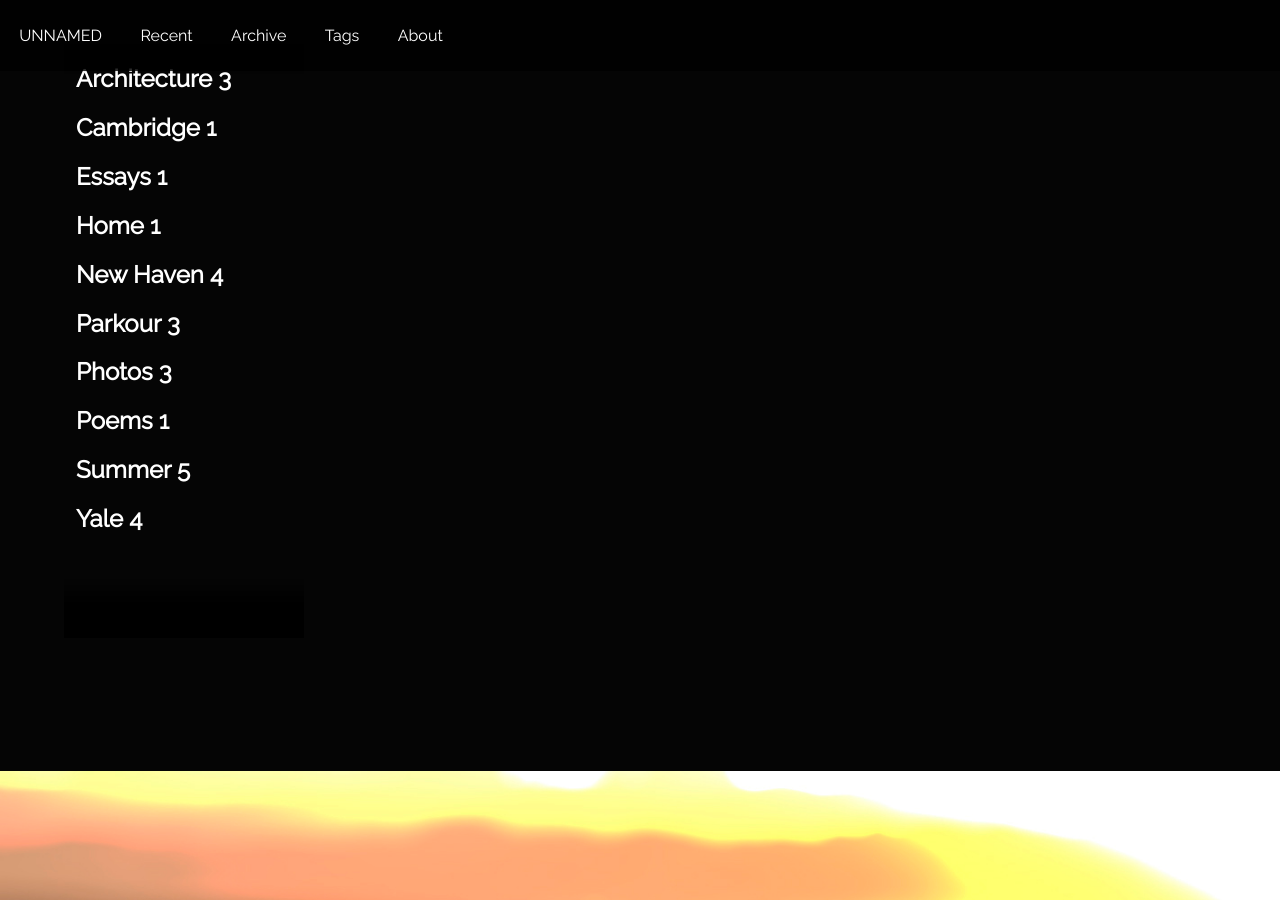
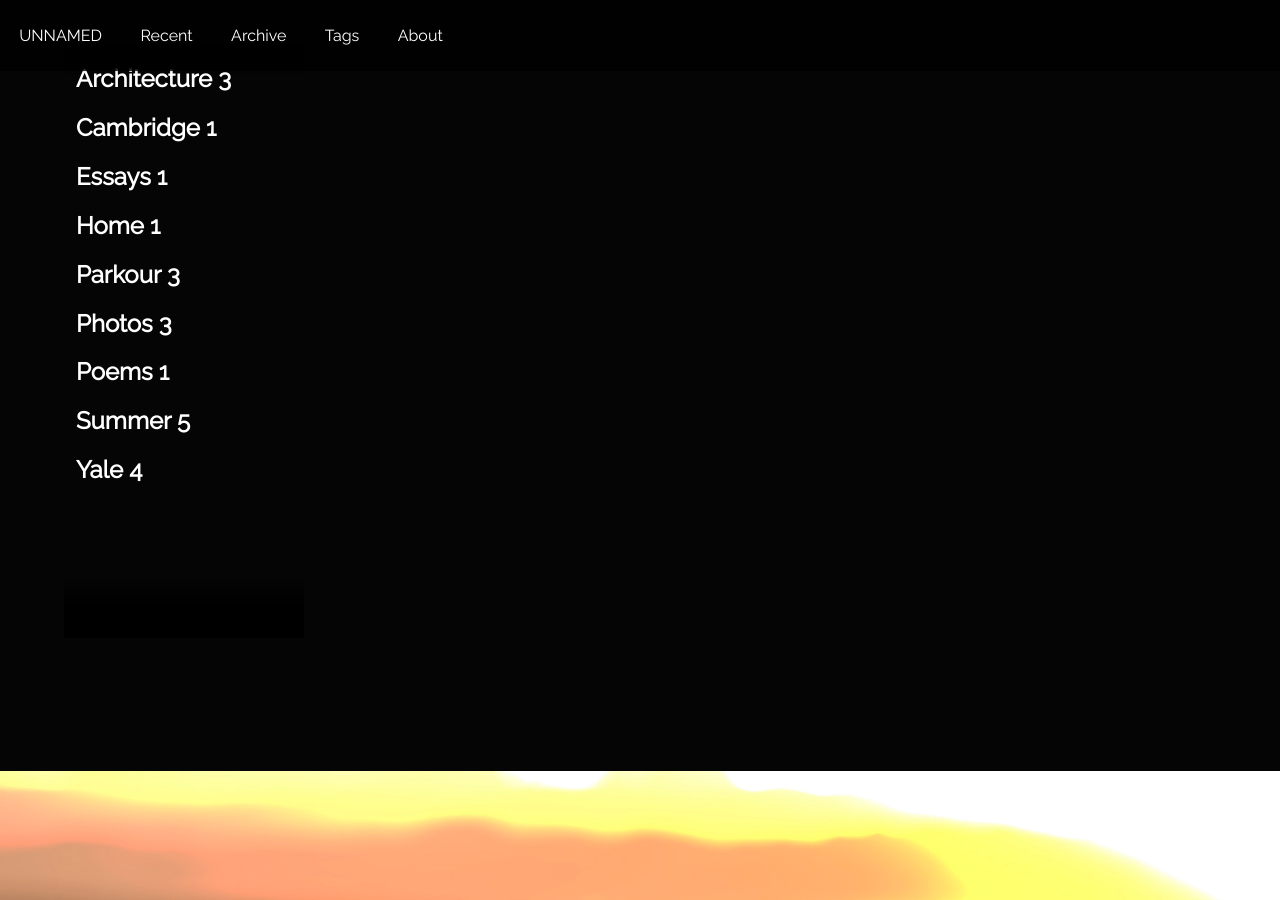
Before and after one commit to jk5228/unnamed, a Jekyll site: the page built from index.html, in a window 1280 px wide and 900 px high, scrolled down 3054 px. Built offline with Jekyll 4.4.1, drawn with Linux system fonts in a browser that asks for light colours; Markdown is read by kramdown in place of the engine named in the settings.

Commit message:
new post

```diff
--- a/_posts/2014-05-07-summerphotos1.md
+++ b/_posts/2014-05-07-summerphotos1.md
@@ -3,7 +3,7 @@ layout: gallery
 title: Summer Photos 1
 cover: becton.jpg
 imgs: [becton.jpg, colonnade.jpg, sss.jpg]
-tags: [Photos, Yale, Summer, Architecture, New Haven]
+tags: [Photos, Yale, Summer, Architecture]
 ---
 
 I'm hoping to get better at photography over the summer since I now have access to a DSLR. For now, I have these.
--- a/_posts/2014-05-08-summerphotos2.md
+++ b/_posts/2014-05-08-summerphotos2.md
@@ -3,7 +3,7 @@ layout: gallery
 title: Summer Photos 2
 cover: habakkuk.jpg
 imgs: [habakkuk.jpg, beinecke.jpg, northcourt.jpg]
-tags: [Photos, Yale, Summer, Architecture, New Haven]
+tags: [Photos, Yale, Summer, Architecture]
 ---
 
 Before returning the camera I'd borrowed, I couldn't help but take advantage of the interesting lighting yesterday. That's about the only good thing about New England weather!
--- a/_posts/2014-05-11-summerphotos3.md
+++ b/_posts/2014-05-11-summerphotos3.md
@@ -3,7 +3,7 @@ layout: gallery
 title: Summer Photos 3
 cover: team.jpg
 imgs: [team.jpg, arabesque.jpg, green.jpg, fly.jpg, flip.jpg]
-tags: [Photos, Yale, Summer, Parkour, Architecture, New Haven]
+tags: [Photos, Yale, Summer, Parkour, Architecture]
 ---
 
 I borrowed a camera again and got some shots while training with a local freerunning team. Action shots are tricky. And, of course, there's more Yale architecture.
--- a/_posts/2014-05-12-sublime.md
+++ b/_posts/2014-05-12-sublime.md
@@ -2,7 +2,7 @@
 layout: post
 title: Something Sublime
 cover: night.jpg
-tags: [Yale, Summer, Parkour, New Haven]
+tags: [Yale, Summer, Parkour]
 ---
 
 I’d been hopping indecisively from spot to spot in New Haven all day, looking for somewhere to sit and write. Around closing time at the last place I landed, a coffee shop I frequent at termtime, I thought I’d close the day. Stepping outside, I was caught off guard by the stillness of the street, the city, at night. Summer again. No more college kids romping around in packs, looking for thrills. No bleary-eyed students traveling from (or to?) the library. No cars roaring through the streets. Just silence bathed in soft, streetlamp gold.
```
